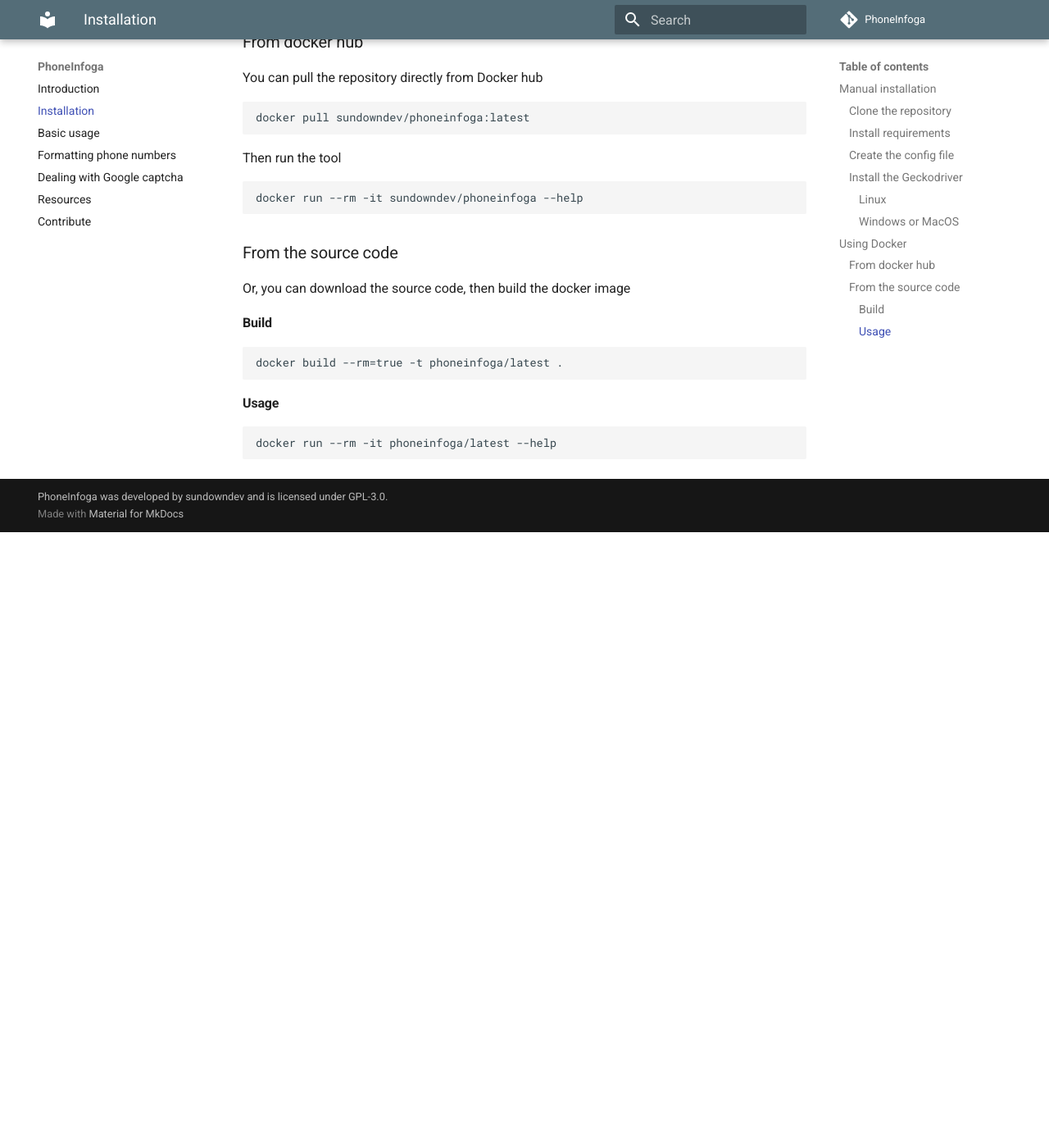
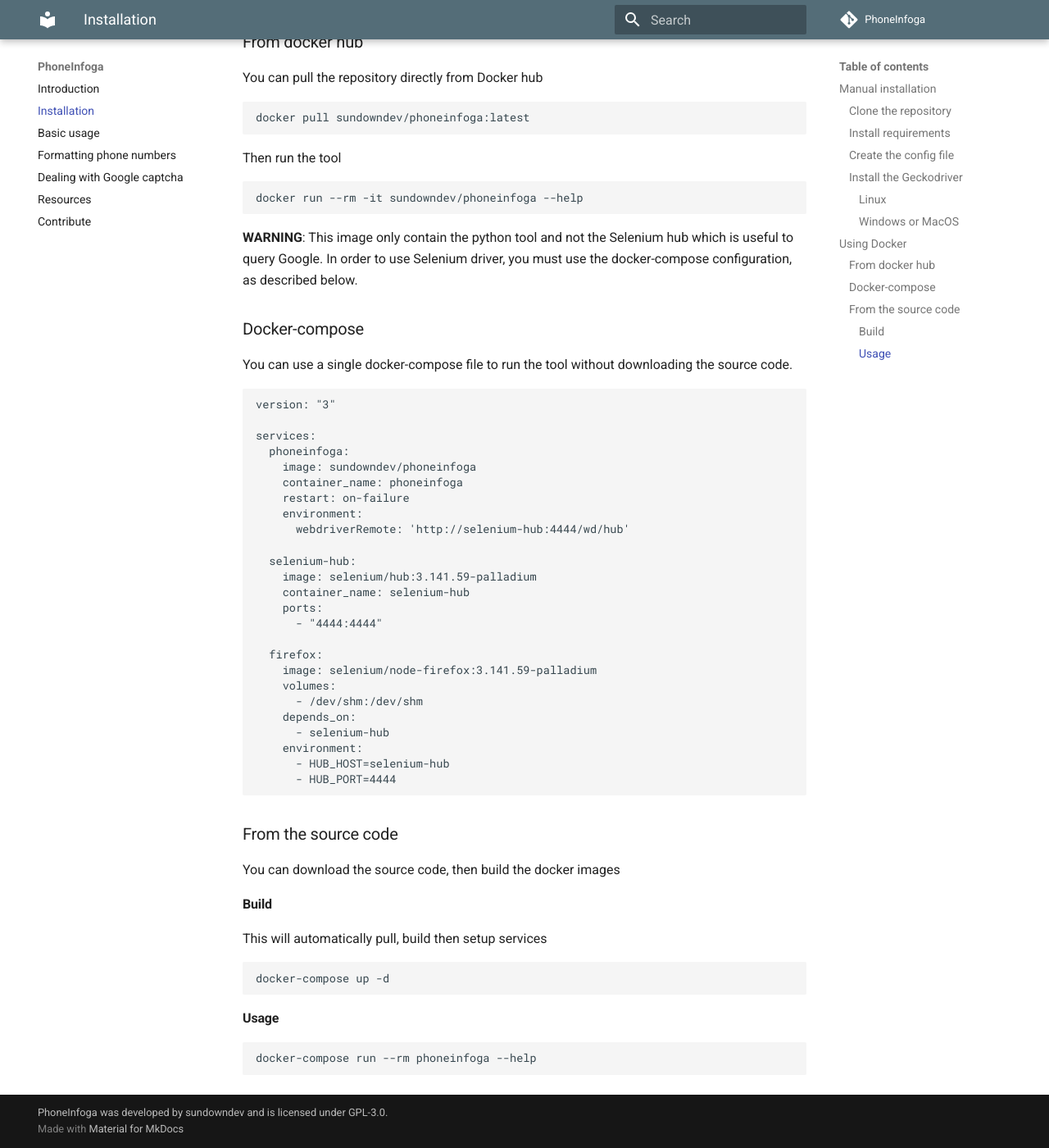
Before and after one commit to sundowndev/phoneinfoga, an MkDocs documentation site: the page built from docs/install.md, in a window 1280 px wide and 1400 px high, scrolled down 1738 px. Shown: the whole window at 82% size. Built offline with MkDocs 1.6.1 and Material for MkDocs 9.7.7, drawn with Linux system fonts in a browser that asks for light colours; comment, search, counter and statistics services are not loaded; before the commit the page ends 2387 px from its top, so only the background shows below that.

Commit message:
refactor(docs): install

````diff
--- a/docs/install.md
+++ b/docs/install.md
@@ -89,19 +89,54 @@
 ```shell
 docker run --rm -it sundowndev/phoneinfoga --help
 ```
+**WARNING**: This image only contain the python tool and not the Selenium hub which is useful to query Google. In order to use Selenium driver, you must use the docker-compose configuration, as described below.
+
+### Docker-compose
+
+You can use a single docker-compose file to run the tool without downloading the source code.
+
+```
+version: "3"
+
+services:
+  phoneinfoga:
+    image: sundowndev/phoneinfoga
+    container_name: phoneinfoga
+    restart: on-failure
+    environment:
+      webdriverRemote: 'http://selenium-hub:4444/wd/hub'
+
+  selenium-hub:
+    image: selenium/hub:3.141.59-palladium
+    container_name: selenium-hub
+    ports:
+      - "4444:4444"
+
+  firefox:
+    image: selenium/node-firefox:3.141.59-palladium
+    volumes:
+      - /dev/shm:/dev/shm
+    depends_on:
+      - selenium-hub
+    environment:
+      - HUB_HOST=selenium-hub
+      - HUB_PORT=4444
+```
 
 ### From the source code
 
-Or, you can download the source code, then build the docker image
+You can download the source code, then build the docker images
 
 #### Build
 
+This will automatically pull, build then setup services
+
 ```shell
-docker build --rm=true -t phoneinfoga/latest .
+docker-compose up -d
 ```
 
 #### Usage
 
 ```shell
-docker run --rm -it phoneinfoga/latest --help
+docker-compose run --rm phoneinfoga --help
 ```
````
